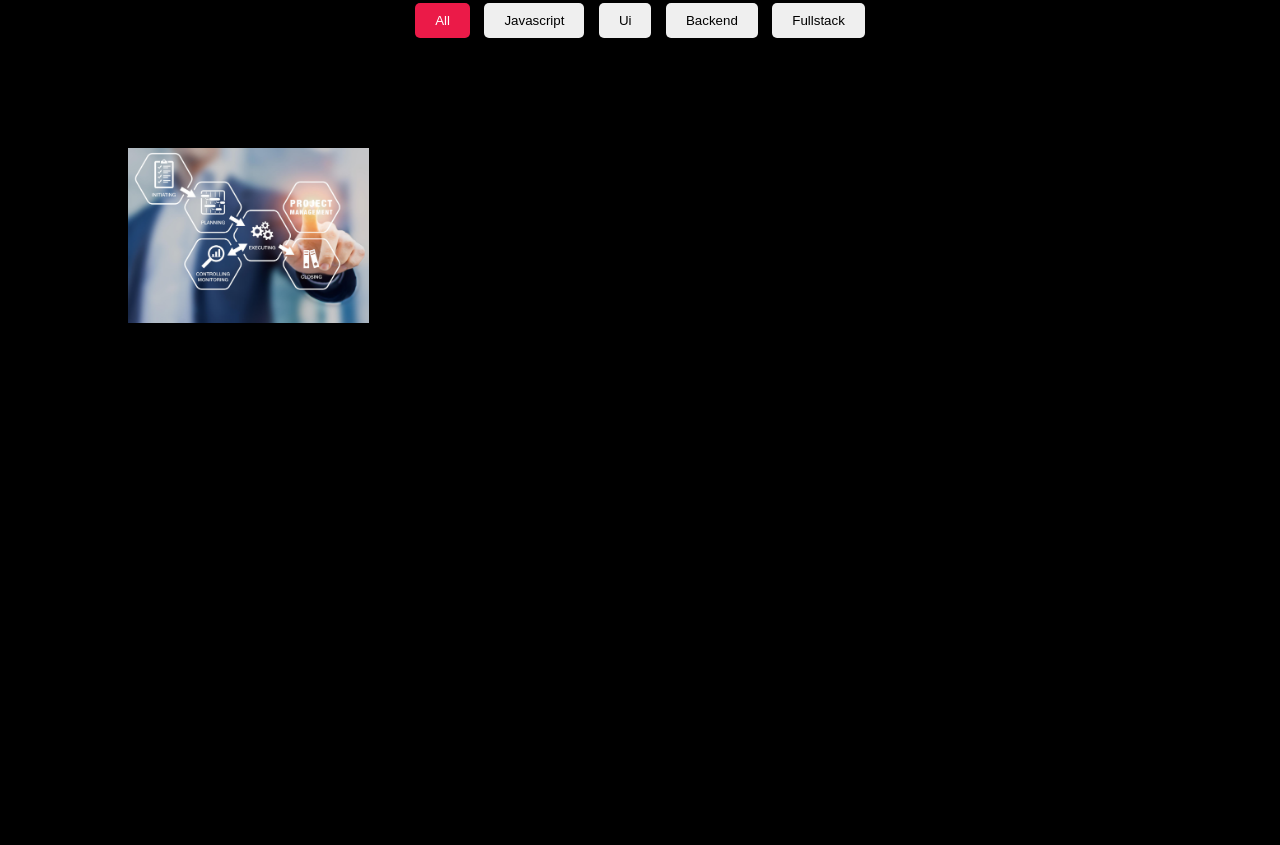
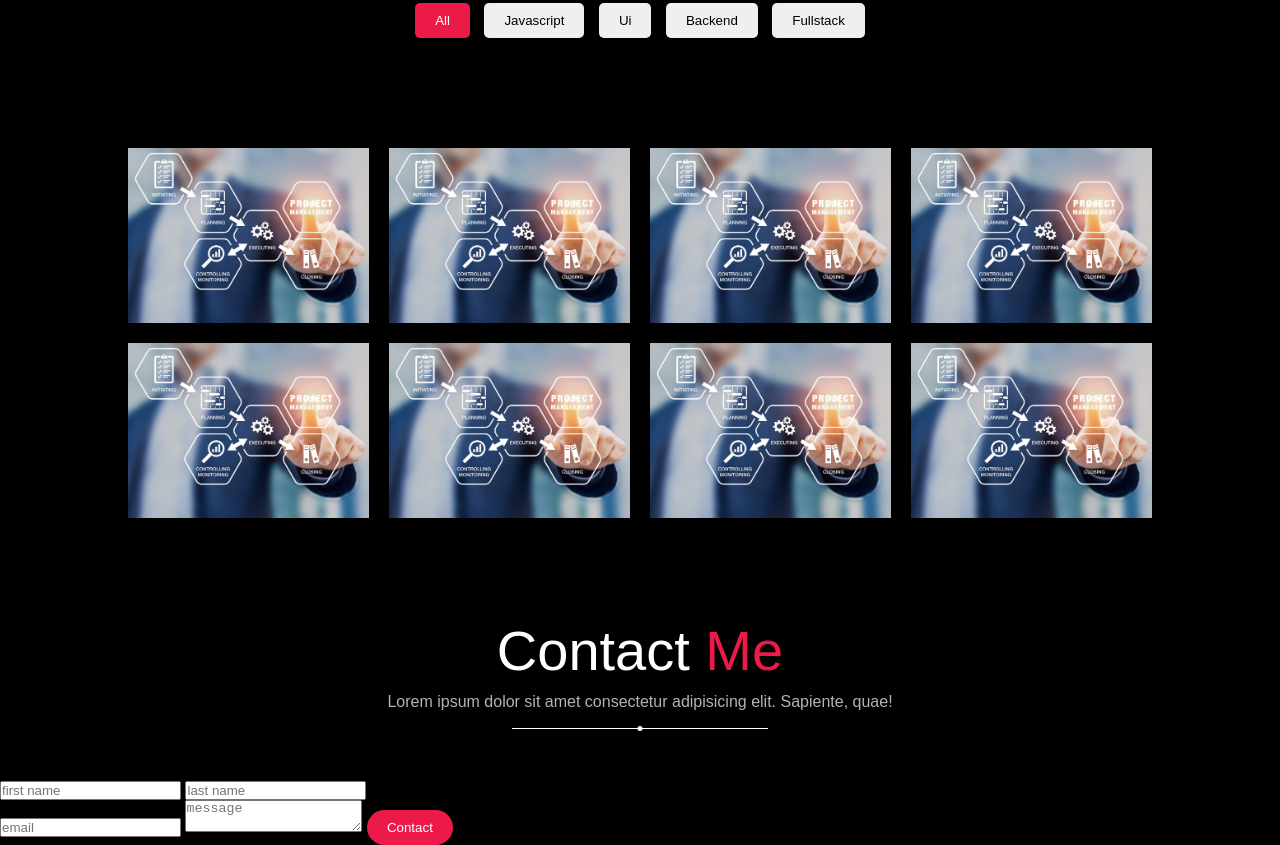
Before and after one commit to Nightbloom/Porfolio-2, a website: page public/index.html in a window 1280 px wide. Shown: the part 2721-3566 px from the top of the page. Before the commit the page ends 3094 px from the top, so only its background shows below. Drawn offline with Linux system fonts and the light colour scheme.

Commit message:
3rd commit

```diff
--- a/public/app.js
+++ b/public/app.js
@@ -8,3 +8,39 @@ links.forEach(link => {
         link.classList.add('active');
     })
 })
+
+// creaacting the dynamic project card
+
+const projectContainer = document.querySelector('.project-container');
+
+projects.forEach(project => {
+    projectContainer.innerHTML += `
+    <div class="project-card" data-tags="#all, ${project.tags}">
+        <img src="img/${project.image}" alt="">
+        <div class="content">
+            <h1 class="project-name">${project.name}</h1>
+            <span class="tags">${project.tags}</span>
+        </div>
+    </div>
+    `;
+})
+
+//filters
+
+const filters = document.querySelectorAll('.filter-btn');
+
+filters.forEach(filterBtn => {
+    filterBtn.addEventListener('click', () => {
+        let id = filterBtn.getAttribute('id');
+        let projectCards = document.querySelectorAll('.project-card');
+        projectCards.forEach(card => {
+            if(card.getAttribute('data-tags').includes(id)){
+                card.classList.remove('hide');
+            }else{
+                card.classList.add('hide');
+            }
+        })
+        filters.forEach(btn => btn.classList.remove('active'));
+        filterBtn.classList.add('active')
+    })
+})
--- a/public/index.html
+++ b/public/index.html
@@ -16,7 +16,7 @@
             <li class="links-item"><a href="#" class="link active">home</a></li>
             <li class="links-item"><a href="#project-section" class="link">projects</a></li>
             <li class="links-item"><a href="#about-section" class="link">about</a></li>
-            <li class="links-item"><a href="#" class="link">contacts</a></li>
+            <li class="links-item"><a href="#contact-section" class="link">contacts</a></li>
         </ul>
     </nav>
 
@@ -97,16 +97,34 @@
         </div>
 
         <div class="project-container">
-            <div class="project-card">
+            <!-- <div class="project-card">
                 <img src="img/project1.jpg" alt="">
                 <div class="content">
                     <h1 class="project-name">project one</h1>
                     <span class="tags">#javascript</span>
                 </div>
-            </div>
+            </div> -->
         </div>
     </section>
 
+    <!-- contact section -->
+    <section class="contact" id="contact-section">
+        <h2 class="heading">contact<span class="highlight"> me</span></h2>
+        <p class="sub-heading">Lorem ipsum dolor sit amet consectetur adipisicing elit. Sapiente, quae!</p>
+        <div class="seperator"></div>
+    </section>
+
+    <div class="contact-form">
+        <div class="name">
+            <input type="text" class="first-name" required placeholder="first name">
+            <input type="text" class="last-name" required placeholder="last name">
+        </div>
+        <input type="text" required class="email" placeholder="email">
+        <textarea class="message" placeholder="message" required></textarea>
+        <button class="btn contact-btn">contact</button>
+    </div>
+
+    <script src="project.js"></script>
     <script src="app.js"></script>
 </body>
 </html>
--- a/public/project.js
+++ b/public/project.js
@@ -0,0 +1,42 @@
+let projects = [
+    {
+        name: "project one",
+        tags: "#javascript, #fullstack",
+        image: "project1.jpg",
+    },
+    {
+        name: "project one",
+        tags: "#ui/ux, #backend",
+        image: "project1.jpg",
+    },
+    {
+        name: "project one",
+        tags: "#javascript, #fullstack, #backend",
+        image: "project1.jpg",
+    },
+    {
+        name: "project one",
+        tags: "#javascript, #fullstack, #ui/ux, #backend",
+        image: "project1.jpg",
+    },
+    {
+        name: "project one",
+        tags: "#javascript, #fullstack, #ui/ux",
+        image: "project1.jpg",
+    },
+    {
+        name: "project one",
+        tags: "#javascript, #fullstack, #backend",
+        image: "project1.jpg",
+    },
+    {
+        name: "project one",
+        tags:  "#fullstack, #ui/ux, #backend",
+        image: "project1.jpg",
+    },
+    {
+        name: "project one",
+        tags: "#javascript, #ui/ux, #backend",
+        image: "project1.jpg",
+    },
+]
--- a/public/style.css
+++ b/public/style.css
@@ -270,7 +270,7 @@ body{
     grid-column: 2 span;
 }
 
-.project{
+.project, .contact{
     position: relative;
     padding: 50px 10vw;
 }
@@ -345,3 +345,7 @@ body{
 .project-card:hover .content{
     opacity: 1;
 }
+
+.project-card.hide{
+    display: none;
+}
```
